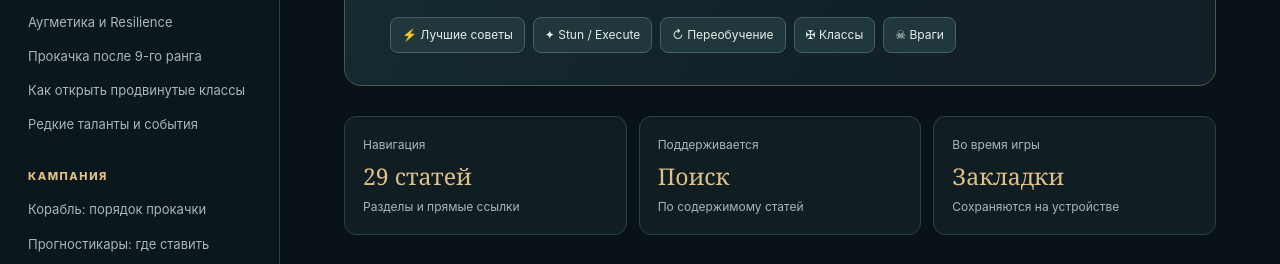
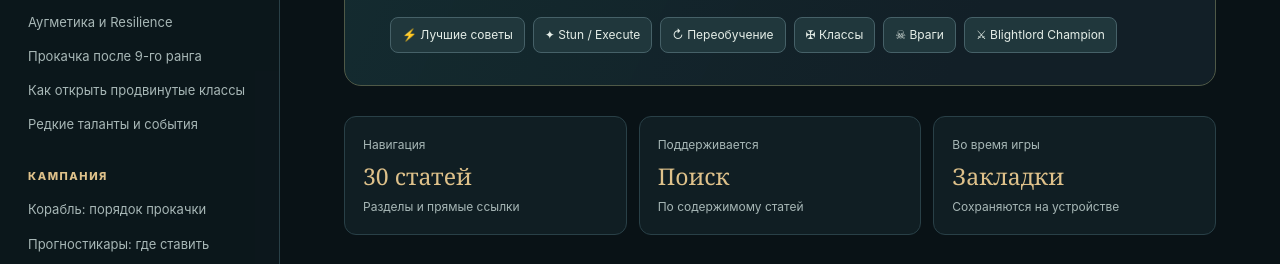
Before and after one commit to fo11e/fo11e.github.io, a plain HTML site: page chaosgate/index.html in a window 1280 px wide. Shown: the part 438-702 px from the top of the page. Drawn offline with Linux system fonts and the light colour scheme.

Commit message:
Highlight expanded enemy bestiary and Blightlord Champion page

```diff
--- a/chaosgate/index.html
+++ b/chaosgate/index.html
@@ -31,8 +31,8 @@ article{max-width:950px}.article-head{display:flex;justify-content:space-between
 <aside id="aside"><a class="brand" href="#start"><div class="sigil">✠</div><div><small>Ordo Malleus</small><strong>Полевой кодекс</strong></div></a>
 <input class="search" type="search" id="search" placeholder="Поиск по вики… ⌕" aria-label="Поиск по всем статьям"><div id="navigation"></div></aside>
 <main><div class="top"><span>Warhammer 40,000 · Daemonhunters</span><span class="pill">Vanilla + Crowe</span></div>
-<header class="hero" id="homeHero"><div class="eyebrow">Астартес · Стратегический справочник</div><h1>Ни шагу<br>во тьму<br>неподготовленным.</h1><p>Русскоязычная мобильная вики по Chaos Gate — Daemonhunters: Legendary, лучшие классы, прокачка, корабль, тактики, секретные механики и контрприёмы против врагов. Только основная игра и Castellan Crowe.</p><div class="tools"><a class="tool" href="#quick">⚡ Лучшие советы</a><a class="tool" href="#stun">✦ Stun / Execute</a><a class="tool" href="#respec">↻ Переобучение</a><a class="tool" href="#classes">✠ Классы</a><a class="tool" href="#enemies">☠ Враги</a></div></header>
-<div id="homeStats" class="cards"><div class="card"><small>Навигация</small><b>29 статей</b><small>Разделы и прямые ссылки</small></div><div class="card"><small>Поддерживается</small><b>Поиск</b><small>По содержимому статей</small></div><div class="card"><small>Во время игры</small><b>Закладки</b><small>Сохраняются на устройстве</small></div></div>
+<header class="hero" id="homeHero"><div class="eyebrow">Астартес · Стратегический справочник</div><h1>Ни шагу<br>во тьму<br>неподготовленным.</h1><p>Русскоязычная мобильная вики по Chaos Gate — Daemonhunters: Legendary, лучшие классы, прокачка, корабль, тактики, секретные механики и контрприёмы против врагов. Только основная игра и Castellan Crowe.</p><div class="tools"><a class="tool" href="#quick">⚡ Лучшие советы</a><a class="tool" href="#stun">✦ Stun / Execute</a><a class="tool" href="#respec">↻ Переобучение</a><a class="tool" href="#classes">✠ Классы</a><a class="tool" href="#enemies">☠ Враги</a><a class="tool" href="#blightlord-champion">⚔ Blightlord Champion</a></div></header>
+<div id="homeStats" class="cards"><div class="card"><small>Навигация</small><b>30 статей</b><small>Разделы и прямые ссылки</small></div><div class="card"><small>Поддерживается</small><b>Поиск</b><small>По содержимому статей</small></div><div class="card"><small>Во время игры</small><b>Закладки</b><small>Сохраняются на устройстве</small></div></div>
 <div id="breadcrumbs" class="breadcrumbs"></div><section id="render" aria-live="polite"></section><footer class="foot">Неофициальный фанатский справочник. Данные основаны на публичных гайдах, патчноутах и пользовательских стратегиях; составы отрядов — рекомендации, а не единственный верный способ прохождения. <a href="https://github.com/fo11e/fo11e.github.io/tree/main/chaosgate" target="_blank" rel="noopener">Исходники и история обновлений</a>.</footer>
 </main></div>
 <script src="data.js"></script>
```
